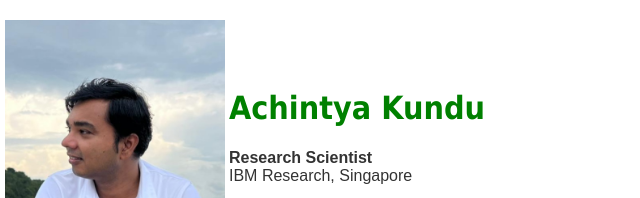
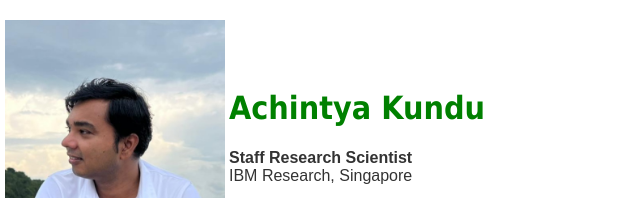
Before and after one commit to achikundu/achikundu.github.io, a plain HTML site: page index.html in a window 1280 px wide. Shown: the top 198 px of the page, 77-717 px from the left. Drawn offline with Linux system fonts and the light colour scheme.

Commit message:
Update index.html

```diff
--- a/index.html
+++ b/index.html
@@ -38,7 +38,7 @@
 
 <h1> <font style="font-variant: normal;"> Achintya Kundu <font size="1.5pt;" color="#660000"><span style="font-variant: normal;"></span></font></font></h1>
 <font style="font-variant: normal;">
-<b> Research Scientist </b> <br>
+<b> Staff Research Scientist </b> <br>
 IBM Research, Singapore
 </font><p><br>
  Email: achintya [DOT] k [AT] ibm [DOT] com <br>
```
